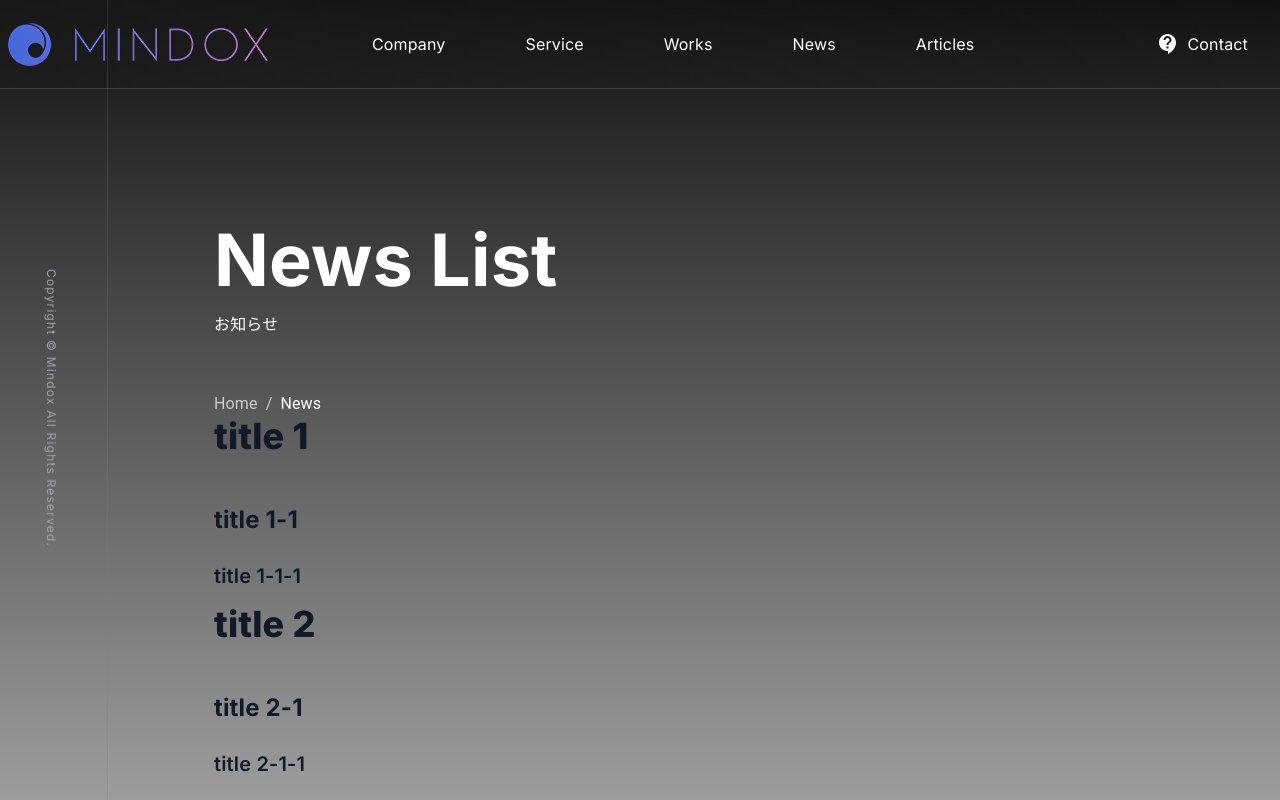
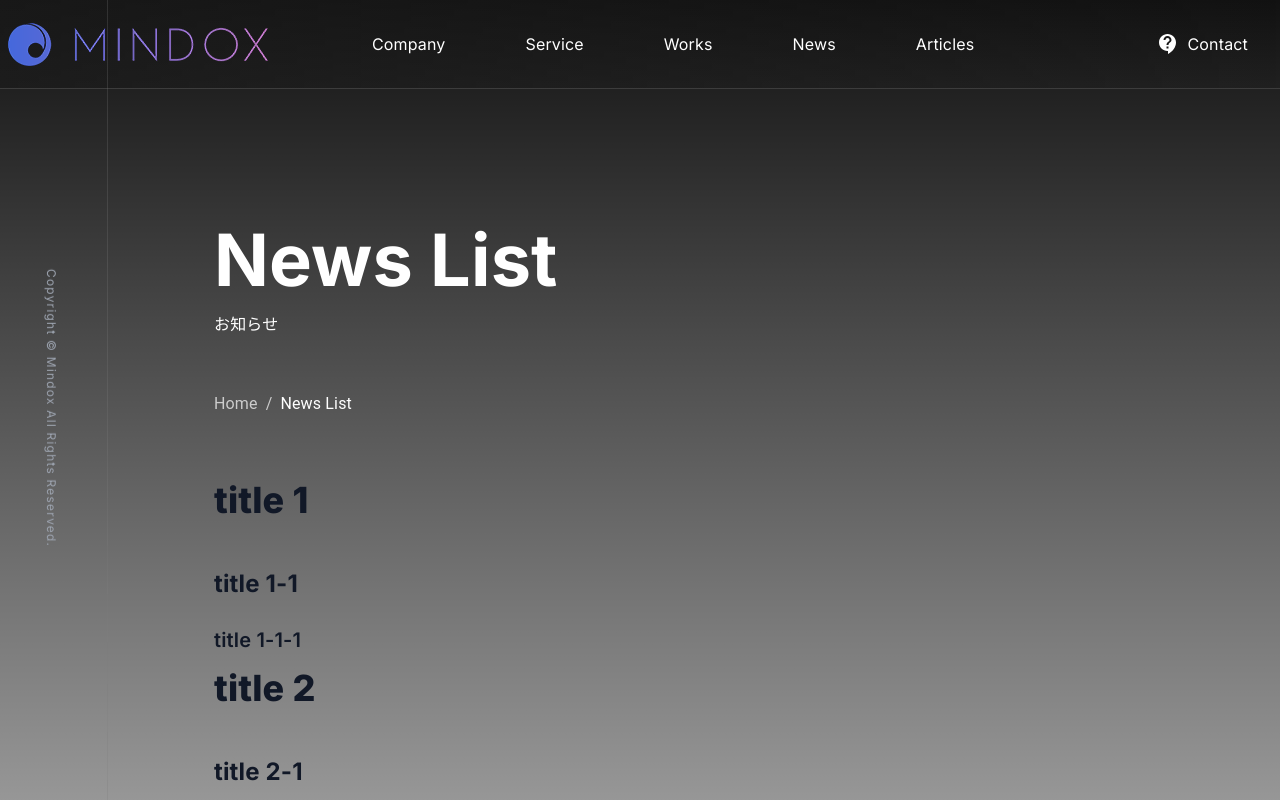
Before and after one commit to starduliang/mindox.jp, a Next.js app: page /news in a window 1280 px wide. Shown: the top 800 px of the page. Built offline with nearby package versions, Linux system fonts and the light colour scheme.

Commit message:
fix layout

```diff
--- a/app/articles/layout.tsx
+++ b/app/articles/layout.tsx
@@ -23,12 +23,12 @@ const Layout = ({ children }: { children: React.ReactNode }) => {
   const article = articles.find((article) => String(article.id) === String(id))
 
   return (
-    <Container maxWidth="md" className="mt-56 p-4">
+    <main>
       <PageNav title="Articles" subTitle="技術ブログ" pathToName={pathToName} />
       <Article data={article!} className="mt-8" showTableOfContents={showTableOfContents}>
         {children}
       </Article>
-    </Container>
+    </main>
   )
 }
 
--- a/app/company/page.tsx
+++ b/app/company/page.tsx
@@ -1,6 +1,4 @@
 'use client'
-
-import { Container } from '@mui/material'
 
 import PageNav from '@/components/layouts/PageNav'
 import Profile from './Profile'
@@ -9,12 +7,12 @@ import Purpose from './Purpose'
 
 const Company = () => {
   return (
-    <Container maxWidth="md" className="mt-56 flex flex-col gap-[200px]">
+    <main className="flex flex-col gap-[200px]">
       <PageNav title="Company" subTitle="会社情報" />
       <Purpose />
       <Profile />
       <History />
-    </Container>
+    </main>
   )
 }
 
--- a/app/contact/page.tsx
+++ b/app/contact/page.tsx
@@ -61,11 +61,9 @@ const Contact = () => {
   }, 'success!')
 
   return (
-    <>
-      <Container maxWidth="md" className="mt-56">
-        <PageNav title="Contact" subTitle="問い合わせ" />
-      </Container>
-      <Container maxWidth="md" className="mt-24 py-24 px-8 md:px-24 rounded-md bg-[#181818]">
+    <main>
+      <PageNav title="Contact" subTitle="問い合わせ" />
+      <div className="mt-24 py-24 px-8 md:px-24 rounded-md bg-[#181818]">
         <Typography className="mt-8">
           オフィスの見学、インターンシップ、採用に関するお問い合わせなどは下記フォームまたはお電話にてお気軽にご連絡ください。
           お問い合わせ時間：10:00～17:00 電話番号：070 1321 1199 採用担当まで
@@ -100,8 +98,8 @@ const Contact = () => {
             送信
           </LoadingButton>
         </div>
-      </Container>
-    </>
+      </div>
+    </main>
   )
 }
 
--- a/app/layout.tsx
+++ b/app/layout.tsx
@@ -6,6 +6,7 @@ import Footer from '@/components/layouts/Footer'
 import { Metadata } from 'next'
 import { AppProvider } from '@/components/contexts/AppProvider'
 import Theme from '@/components/config/Theme'
+import { Container } from '@mui/material'
 
 const inter = Inter({ subsets: ['latin'] })
 
@@ -16,7 +17,9 @@ const RootLayout = ({ children }: { children: React.ReactNode }) => {
         <Theme>
           <AppProvider>
             <Header />
-            {children}
+            <Container maxWidth="md" className="mt-56">
+              {children}
+            </Container>
             <Footer className="mt-48" />
           </AppProvider>
         </Theme>
--- a/app/news/page.tsx
+++ b/app/news/page.tsx
@@ -1,15 +1,14 @@
 'use client'
 
 const News = () => (
-  <Container maxWidth="md" className="mt-56">
-    <PageNav title="News List" subTitle="お知らせ" />
-    <article className="prose dark:prose-invert w-full">
+  <main>
+    <PageNav title="News List" subTitle="お知らせ" pathToName={{ news: 'News List' }} />
+    <article className="prose dark:prose-invert w-full mt-16">
       <HelloWorld />
     </article>
-  </Container>
+  </main>
 )
 
-import { Container } from '@mui/material'
 import HelloWorld from './helloworld.mdx'
 import PageNav from '@/components/layouts/PageNav'
 export default News
--- a/app/service/page.tsx
+++ b/app/service/page.tsx
@@ -1,14 +1,12 @@
 'use client'
-
-import { Container } from '@mui/material'
 
 import PageNav from '@/components/layouts/PageNav'
 
 const Service = () => {
   return (
-    <Container maxWidth="md" className="mt-56">
+    <main>
       <PageNav title="Service" />
-    </Container>
+    </main>
   )
 }
 
--- a/app/works/page.tsx
+++ b/app/works/page.tsx
@@ -1,14 +1,12 @@
 'use client'
-
-import { Container } from '@mui/material'
 
 import PageNav from '@/components/layouts/PageNav'
 
 const Service = () => {
   return (
-    <Container maxWidth="md" className="mt-56">
+    <main>
       <PageNav title="Works" subTitle="お客様事例" />
-    </Container>
+    </main>
   )
 }
 
```
